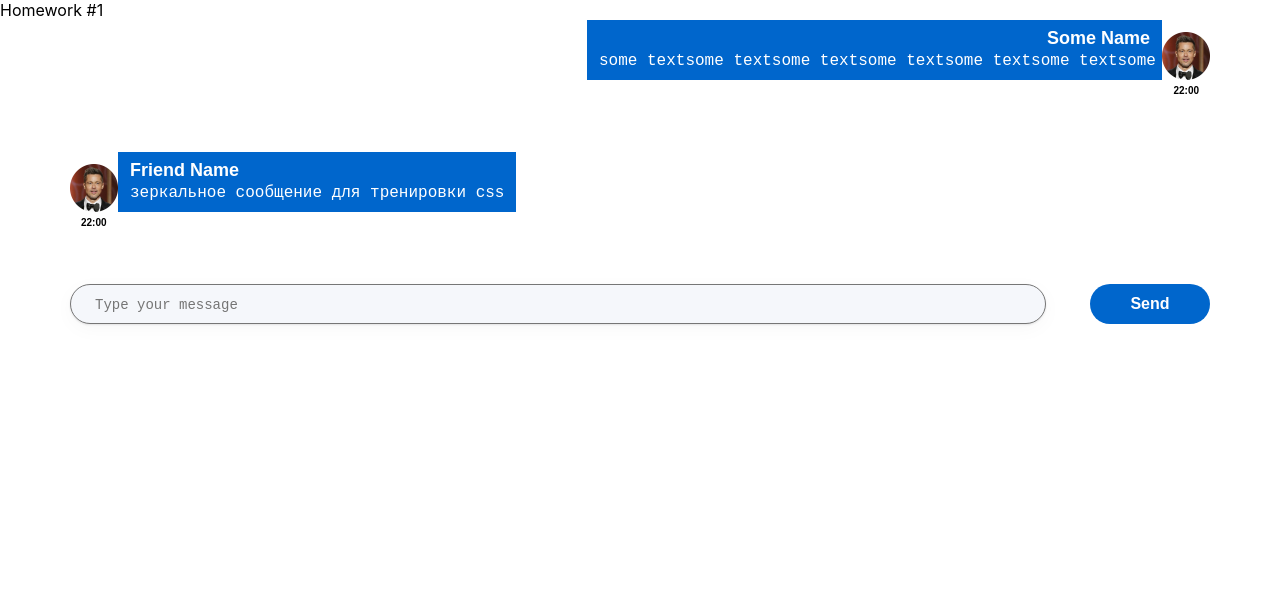
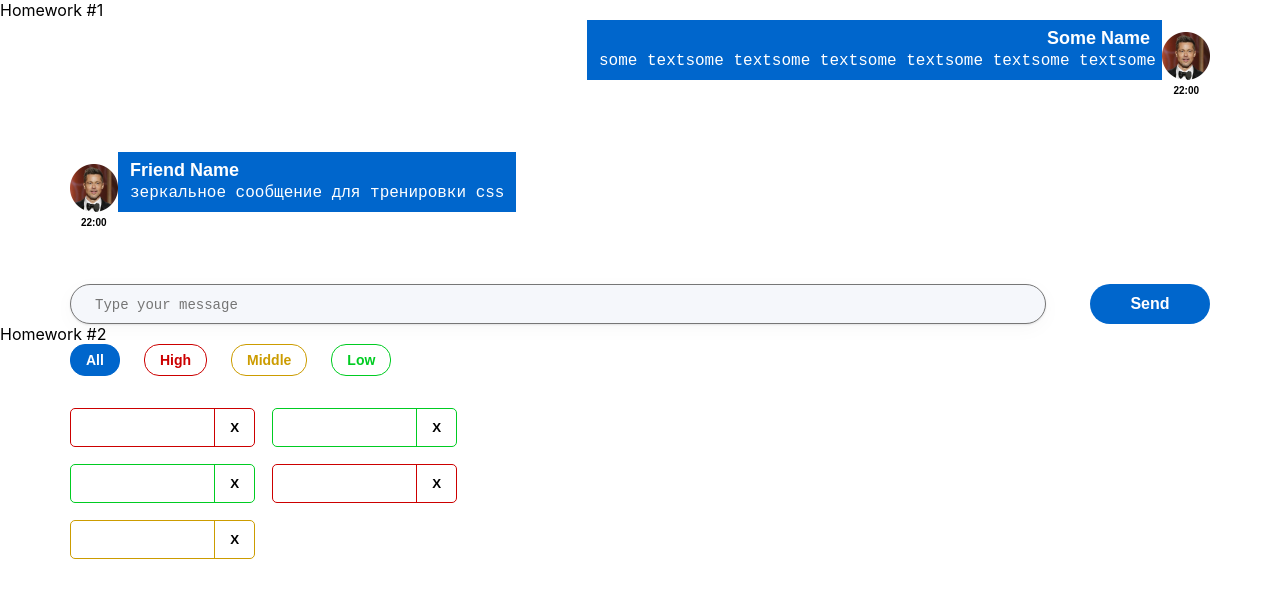
Before and after one commit to FilippSM/homework-front-sprint-two, a React (Create React App) app: page / in a window 1280 px wide. Shown: the top 598 px of the page. Built offline with nearby package versions, Linux system fonts and the light colour scheme.

Commit message:
(sprint 1 week 1) 3 points completed

```diff
--- a/src/s1-main/App.tsx
+++ b/src/s1-main/App.tsx
@@ -1,13 +1,14 @@
 import React from 'react'
 import s from './App.module.css'
 import HW1 from '../s2-homeworks/hw01/HW1'
+import HW2 from './../s2-homeworks/hw02/HW2';
 
 function App() {
     return (
         <div className={s.App}>
             <HW1/>
             {/*раскомментировать по ходу выполнения*/}
-            {/*<HW2/>*/}
+            <HW2/>
             {/*<HW3/>*/}
             {/*<HW4/>*/}
 
--- a/src/s2-homeworks/hw02/HW2.tsx
+++ b/src/s2-homeworks/hw02/HW2.tsx
@@ -17,7 +17,7 @@ import s2 from '../../s1-main/App.module.css'
 * */
 
 // types
-export type AffairPriorityType = any // need to fix any
+export type AffairPriorityType = 'high' | 'low' | 'middle'// need to fix any
 export type AffairType = {
     _id: any // need to fix any
     name: any // need to fix any
@@ -26,7 +26,7 @@ export type AffairType = {
 export type FilterType = 'all' | AffairPriorityType
 
 // constants
-const defaultAffairs: any = [ // need to fix any
+const defaultAffairs: Array<AffairType> = [ // need to fix any
     {_id: 1, name: 'React', priority: 'high'}, // студенты могут изменить содержимое name и количество элементов в массиве, ...priority не менять!
     {_id: 2, name: 'anime', priority: 'low'},
     {_id: 3, name: 'games', priority: 'low'},
@@ -35,17 +35,19 @@ const defaultAffairs: any = [ // need to fix any
 ]
 
 // pure helper functions
-export const filterAffairs = (affairs: any, filter: any): any => { // need to fix any
+export const filterAffairs = (affairs: AffairType[], filter: FilterType): AffairType[] => { // need to fix any
+    if (filter === 'all') {
+        return affairs; // Если фильтр 'all', возвращаем все
+    }
 
-
-    return affairs // need to fix
+    return affairs = affairs.filter(t => t.priority === filter); // need to fix
 }
 export const deleteAffair = (affairs: any, _id: any): any => { // need to fix any
 
     return affairs // need to fix
 }
 
-function HW2() {
+export function HW2() {
     const [affairs, setAffairs] = useState<any>(defaultAffairs) // need to fix any
     const [filter, setFilter] = useState<FilterType>('all')
 
```
